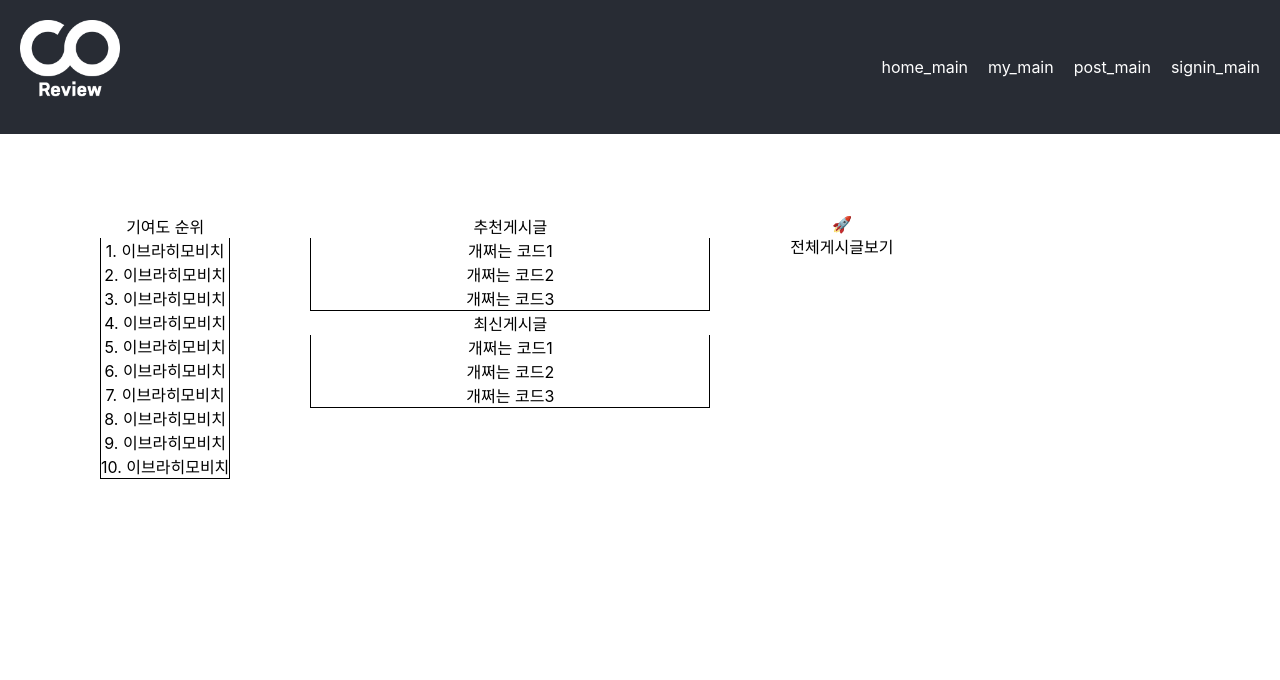
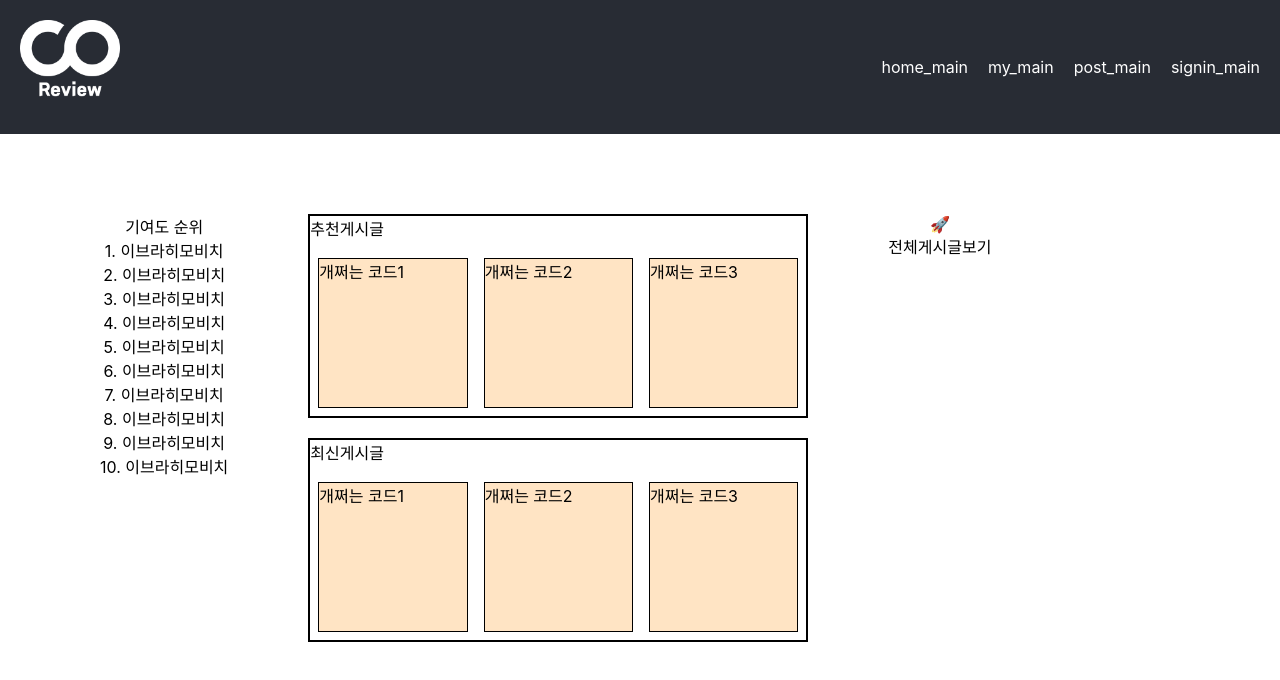
Before and after one commit to Core-View/Core-View-before-, a React (Create React App) app in the folder front/: page / in a window 1280 px wide. Shown: the top 680 px of the page. Built offline with nearby package versions, Linux system fonts and the light colour scheme.

Commit message:
홈화면 레이아웃 만드는중

```diff
--- a/front/src/Home/home_main.css
+++ b/front/src/Home/home_main.css
@@ -10,10 +10,27 @@ section {
 }
 
 .post {
-    width: 400px;
+  width: 500px;
+  text-align: left;
+  margin-bottom: 20px;
+  border: 2px solid black;
 }
 
-.border {
+.post div {
+}
+
+.code {
+  width: 100%;
+  display: flex;
+  flex-direction: row;
+}
+
+.code li {
+  display: inline-block;
+  width: 180px;
+  height: 150px;
+  background-color: bisque;
   border: 1px solid black;
-    border-top: none;
+  margin: 8px;
+  margin-top: 18px;
 }
--- a/front/src/Home/home_main.jsx
+++ b/front/src/Home/home_main.jsx
@@ -21,7 +21,7 @@ const Main = () => {
       <section className="home_mid">
         <div className="post recommend">
           <div>추천게시글</div>
-          <ul className="border">
+          <ul className="code border">
             <li>개쩌는 코드1</li>
             <li>개쩌는 코드2</li>
             <li>개쩌는 코드3</li>
@@ -29,7 +29,7 @@ const Main = () => {
         </div>
         <div className="post newest">
           <div>최신게시글</div>
-          <ul className="border">
+          <ul className="code border">
             <li>개쩌는 코드1</li>
             <li>개쩌는 코드2</li>
             <li>개쩌는 코드3</li>
```
Lines whose indentation alone changed are shown as unchanged.
